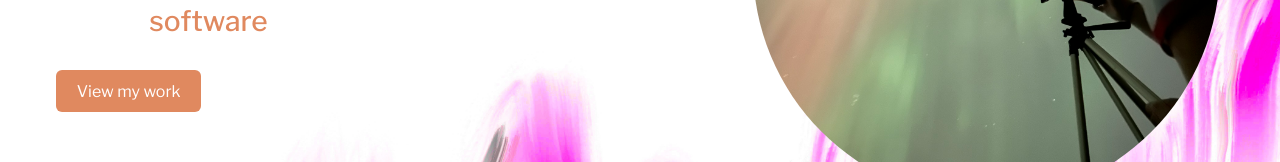
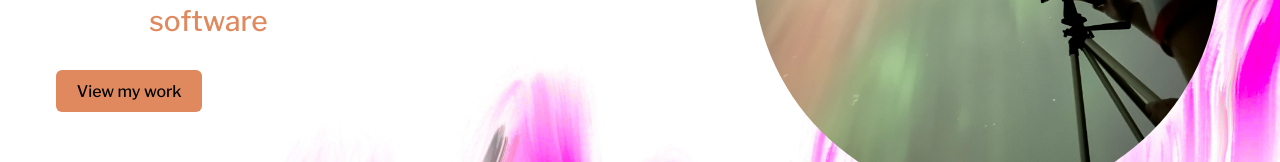
Before and after one commit to lgundry/portfolio-frontend, a React (Vite) app: page / in a window 1280 px wide. Shown: the part 478-640 px from the top of the page. Built offline with nearby package versions, Linux system fonts and the light colour scheme.

Commit message:
fix nav height
set the nav height to be based on view height rather than a set number of pixels

```diff
--- a/src/assets/components/intro/Intro.component.css
+++ b/src/assets/components/intro/Intro.component.css
@@ -66,7 +66,8 @@ div.intro__container {
 
 .intro__button--primary {
   background-color: var(--button-accent) !important;
-  color: #fff !important;
+  color: black !important;
+  font-weight: 500 !important;
   border: none !important;
 }
 
@@ -76,6 +77,7 @@ div.intro__container {
 
 .intro__button--secondary {
   background: transparent;
+  font-weight: 500 !important;
   color: #fff;
   border: 1px solid rgba(255, 255, 255, 0.42);
 }
--- a/src/assets/components/navigation/Navigation.component.css
+++ b/src/assets/components/navigation/Navigation.component.css
@@ -8,7 +8,7 @@
   justify-content: space-between;
   z-index: 20;
   width: 100%;
-  height: 72px;
+  height: 10vh;
   padding: 0 2rem;
   box-sizing: border-box;
   background: rgba(2, 6, 12, 0.9);
```
